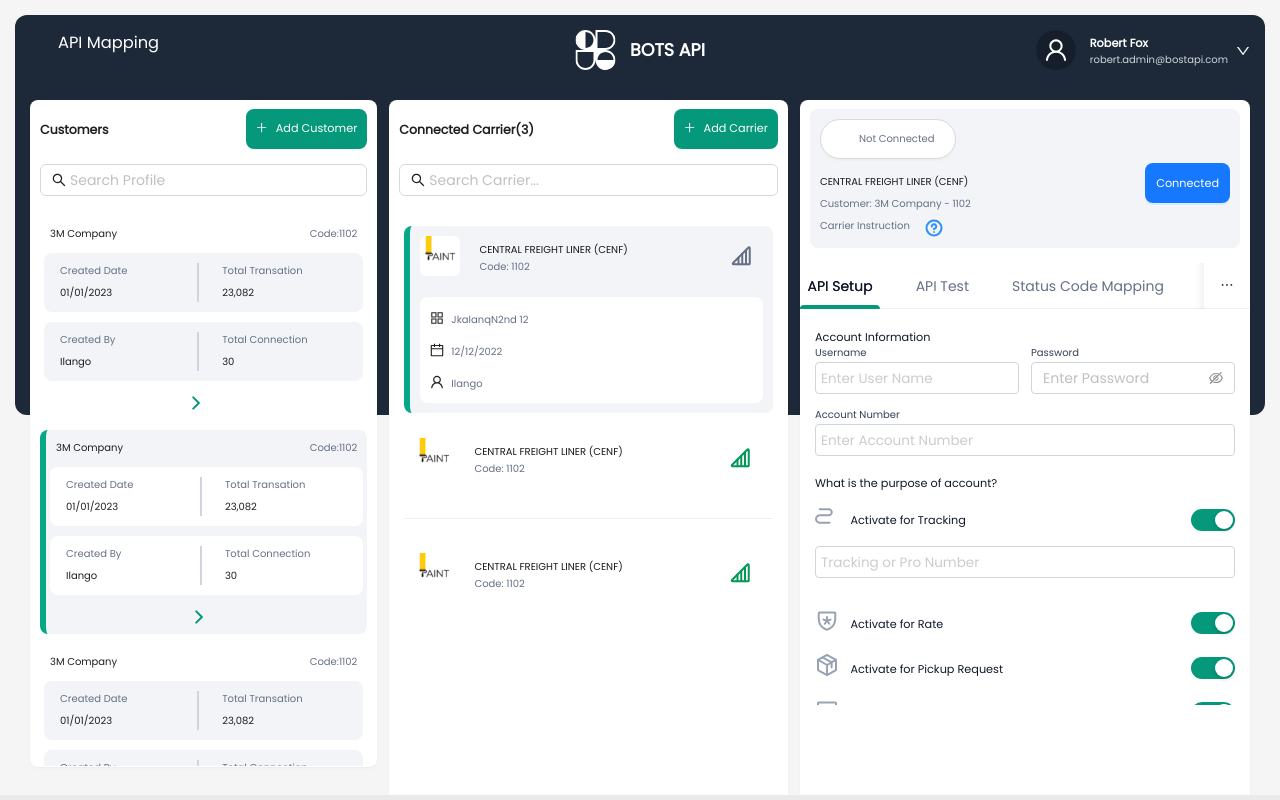
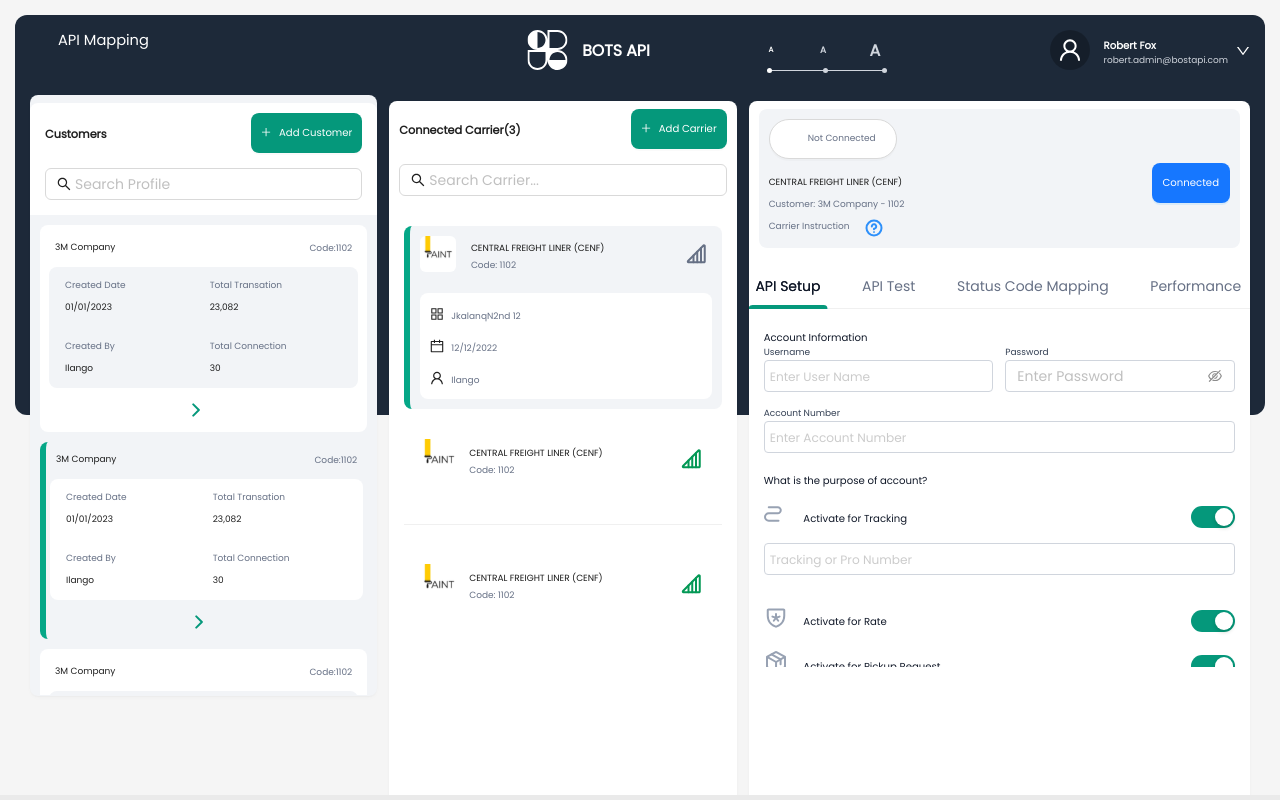
Before and after one commit to ursenthilmca/botsapi-1, a React (Create React App) app: page / in a window 1280 px wide. Built offline with nearby package versions, Linux system fonts and the light colour scheme; some icons are missing.

Commit message:
dynamic font size

```diff
--- /dev/null
+++ b/src/component/Button/IconButton.js
@@ -0,0 +1,29 @@
+import { Button } from "antd";
+import React from "react";
+// import { uniqueID } from "../../../utilz/utilz";
+
+const IconButton = ({
+    children,
+    onClick = () => { },
+    loading = false,
+    className = "",
+    disabled = false,
+    buttonType = "button",
+}) => {
+    return (
+        <Button
+            // id={uniqueID()}
+            loading={loading}
+            ghost
+            onClick={onClick}
+            className={`icon-button ${className}`}
+            shape="circle"
+            icon={children}
+            size="large"
+            disabled={disabled}
+            htmlType={buttonType}
+        />
+    );
+};
+
+export default IconButton;
--- /dev/null
+++ b/src/component/dynamic-font-size.js
@@ -0,0 +1,62 @@
+import { Col, Row } from "antd";
+import React, { useEffect, useState } from "react";
+import IconButton from "../component/Button/IconButton";
+
+
+const lowest = "-30%";
+const middle = "-10%";
+const highest = "10%";
+
+const DynamicFontSize = () => {
+    const [percent, setPercent] = useState(middle);
+
+    useEffect(() => {
+        const p = localStorage.getItem("fontZoomLevel");
+        if (p) {
+            handleClick(p);
+        }
+    }, []);
+
+    const handleClick = (p) => {
+        localStorage.setItem("fontZoomLevel", p);
+        setPercent(p);
+        document.documentElement.style.setProperty("--fontSizePercent", p);
+    };
+    return (
+        <div className="dynamic-font-size-container">
+            <Row className="text-container" gutter={5} justify={"space-between"}>
+                <Col>
+                    <IconButton
+                        onClick={() => handleClick(lowest)}
+                        className={`${percent === lowest && "active"}`}
+                    >
+                        A
+                    </IconButton>
+                </Col>
+                <Col>
+                    <IconButton
+                        onClick={() => handleClick(middle)}
+                        className={`${percent === middle && "active"}`}
+                    >
+                        A
+                    </IconButton>
+                </Col>
+                <Col>
+                    <IconButton
+                        onClick={() => handleClick(highest)}
+                        className={`${percent === highest && "active"}`}
+                    >
+                        A
+                    </IconButton>
+                </Col>
+            </Row>
+            <div className="line-container">
+                <span className={`${percent === lowest && "active"}`}></span>
+                <span className={`${percent === middle && "active"}`}></span>
+                <span className={`${percent === highest && "active"}`}></span>
+            </div>
+        </div>
+    );
+};
+
+export default DynamicFontSize;
--- a/src/modules/app-layout/app-layout.js
+++ b/src/modules/app-layout/app-layout.js
@@ -31,7 +31,7 @@ const AppLayout = () => {
         </div>
       </Sider>
       <Layout>
-        <div className="main-container">
+        <div className="main-container" style={{ marginLeft: !show ? '-9px' : '' }}>
           <Row gutter={{ xs: 8, sm: 8, md: 16, lg: 16 }}>
             <Col sm={24}>
               <Header />
--- a/src/modules/customer-setup/customer-setup.js
+++ b/src/modules/customer-setup/customer-setup.js
@@ -60,10 +60,10 @@ function CustomerSetup(props) {
 
   useEffect(() => {
     let customerListData = [...state.customersList];
-    customerListData.forEach((item)=>item.isShowPopup = false);
-    setState((state)=>({
+    customerListData.forEach((item) => item.isShowPopup = false);
+    setState((state) => ({
       ...state,
-      customersList:customerListData
+      customersList: customerListData
     }))
   }, [menuVisible])
 
@@ -178,19 +178,25 @@ function CustomerSetup(props) {
 
 "
       >
-        <Col sm={24} lg={show === true ? 7 : 6} className="custmer-card ">
+        <Col sm={24} lg={show === true ? 7 : 7} className="custmer-card " style={{ marginLeft: !show ? '-2px' : '' }}>
           <Card
             bordered={false}
             // style={{
             //   width: "100%",
             //   height: "100vh",
             // }}
-            className="p-0 cards-container"
+            className="p-0 cards-container "
+            style={{ backgroundColor: "#f2f4f7 !important, border:none" }}
           >
+            <div style={{
+              backgroundColor: "#FFFFFF", borderRadius: "8px 8px 0 0"
+            }}
+              className="p-5">
               <Row
                 gutter={{ xl: 12, lg: 5 }}
                 align={"middle"}
-              className="justify-content-between px-10"
+                className="justify-content-between px-10 pt-5"
+
               >
                 <Col xl={10}>
                   <span className="title">Customers</span>
@@ -214,18 +220,21 @@ function CustomerSetup(props) {
                   />
                 </Col>
               </Row>
+            </div>
 
-            <Row>
-              <Col sm={24}>
+            {/* </Card>
+          <Card style={{ backgroundColor: "transparent !important" }} className="customer-items"> */}
+            <Row style={{ backgroundColor: "transparent !important" }}>
+              <Col sm={24} >
                 <PerfectScrollbar
                   style={{
                     overflowY: "scroll !important",
                     overflowX: "hidden !important",
                   }}
-                  className="px-10 customer-box-scroll"
+                  className="px-10  customer-box-scroll"
                 >
                   {state.customersList.map((obj, index) => (
-                    <Row className={`mt-10 ${index == 1 ? 'selected-card':'un-selected-card'}`} key={obj.id}>
+                    <Row className={`mt-10 ${index == 1 ? 'selected-card' : 'un-selected-card'}`} key={obj.id} >
                       <Col sm={24}>
                         <Row>
                           <Col sm={12} className="text-normal font-normal">
@@ -240,8 +249,8 @@ function CustomerSetup(props) {
                         </Row>
 
                         <Row className=" inside-wrapper mt-10" gutter={12}>
-                          <Col sm={11}>
-                            <FiledCard title={"Created Date"}>
+                          <Col sm={12}>
+                            <FiledCard title={"Created Date"} >
                               <PrimaryLabel
                                 normal={true}
                                 className="text-normal font-normal"
@@ -249,23 +258,7 @@ function CustomerSetup(props) {
                                 01/01/2023
                               </PrimaryLabel>
                             </FiledCard>
-                          </Col>
-                          <Col sm={2}>
-                            <VerticalLine />
-                          </Col>
-                          <Col sm={11}>
-                            <FiledCard title={"Total Transation"}>
-                              <PrimaryLabel
-                                normal={true}
-                                className="text-normal font-normal"
-                              >
-                                23,082
-                              </PrimaryLabel>
-                            </FiledCard>
-                          </Col>
-                        </Row>
-                        <Row className=" inside-wrapper mt-10" gutter={12}>
-                          <Col sm={11}>
+                            <br />
                             <FiledCard title={"Created By "}>
                               <PrimaryLabel
                                 normal={true}
@@ -275,10 +268,18 @@ function CustomerSetup(props) {
                               </PrimaryLabel>
                             </FiledCard>
                           </Col>
-                          <Col sm={2}>
-                            <VerticalLine />
-                          </Col>
-                          <Col sm={11}>
+
+                          <Col sm={12}>
+                            <FiledCard title={"Total Transation"}>
+                              <PrimaryLabel
+                                normal={true}
+                                className="text-normal font-normal"
+                              >
+                                23,082
+                              </PrimaryLabel>
+                            </FiledCard>
+                            <br />
+
                             <FiledCard title={"Total Connection "}>
                               <PrimaryLabel
                                 normal={true}
@@ -287,6 +288,15 @@ function CustomerSetup(props) {
                                 30
                               </PrimaryLabel>
                             </FiledCard>
+                          </Col>
+                          {/* </Row>
+                        <Row className=" inside-wrapper mt-10" gutter={12}> */}
+                          <Col sm={11}>
+
+                          </Col>
+
+                          <Col sm={11}>
+
                           </Col>
                         </Row>
                         <Row className="mt-15">
@@ -344,7 +354,7 @@ function CustomerSetup(props) {
             </Row>
           </Card>
         </Col>
-        <Col sm={24} lg={show === true ? 8 : 7} className="carrier-card">
+        <Col sm={24} lg={show === true ? 7 : 8} className="carrier-card">
           <Card
             bordered={false}
             style={{
@@ -483,7 +493,7 @@ function CustomerSetup(props) {
             </div>
           </Card>
         </Col>
-        <Col sm={19} lg={show === true ? 9 : 11}>
+        <Col sm={19} lg={show === true ? 10 : 9}>
           <Card
             bordered={false}
             style={{
@@ -594,15 +604,15 @@ function CustomerSetup(props) {
                 <Tabs
                   defaultActiveKey="1"
                   items={tabsItem}
-                  onChange={() => {}}
+                  onChange={() => { }}
                   className="tabs-info "
                 />
               </Col>
             </Row>
           </Card>
         </Col>
-      </Row>
-    </div>
+      </Row >
+    </div >
   );
 }
 export default CustomerSetup;
--- a/src/modules/customer-setup/customer-setup.scss
+++ b/src/modules/customer-setup/customer-setup.scss
@@ -1,13 +1,26 @@
 .customer-setup {
   .ps__rail-x{
     display: none !important;
+
+  }
+  .custmer-card {
+    margin-top: -6px;
+    .cards-container{
+    background: #f2f4f7 ;
+  }
   }
 
   .cards-container {
+    // background: transparent ;
+
     .ant-card-body {
       padding:0.85rem 0 0.15rem 0 !important;
       .un-selected-card {
-        padding: 10px;
+        padding: 15px;
+        background-color: #fff;
+        border-radius: 8px ;
+        width: 100%;
+
         .inside-wrapper {
           background: #f2f4f7;
           border-radius: 8px;
@@ -37,7 +50,7 @@
     }
 
     .customer-box-scroll{
-      max-height: calc(70vh - 0px);
+      max-height: calc(60vh - 0px);
       padding-bottom: 16px;
     }
   }
@@ -468,3 +481,11 @@ table {
   height: 325px;
   border-radius: 6px;
 }
+
+.ant-card.customer-items{
+  background-color: transparent !important;
+
+  .ant-card-body{
+    background-color: transparent !important;
+  }
+}
--- a/src/modules/header/header.js
+++ b/src/modules/header/header.js
@@ -1,18 +1,25 @@
 import { Avatar, Col, Dropdown, Row, Space } from "antd";
-import React, { useRef } from "react";
+import React, { useRef, useEffect, useState } from "react";
 import { ReactComponent as HamburgerMenuIcon } from "./../../assets/svg/hamburger-menu.svg";
 import { ReactComponent as LogoIcon } from "./../../assets/svg/logo.svg";
 import { UserOutlined, DownOutlined } from "@ant-design/icons";
 import { MenuActions } from "../menu/menu-action";
 import { useSelector, useDispatch } from "react-redux";
+import DynamicFontSize from "../../component/dynamic-font-size";
 // import { Transition } from "react-transition-group";
+import IconButton from "../../component/Button/IconButton";
 
 
 import "./header.scss";
+const lowest = 9;
+const middle = 10;
+const highest = 11;
 
 function Header(props) {
   const dispacth = useDispatch();
   const show = useSelector(state => state.menubar.menuVisible);
+  const [percent, setPercent] = useState(9);
+
 
   const showMenuHandler = () => {
     dispacth(MenuActions.showMenu());
@@ -27,8 +34,36 @@ function Header(props) {
       label: <span>Profile</span>,
     },
   ];
+
+
+
+  // const [percent, setPercent] = useState(middle);
+
+  // useEffect(() => {
+  //   const p = localStorage.getItem("fontZoomLevel");
+  //   if (p) {
+  //     handleClick(p);
+  //   }
+  // }, []);
+
+  // const handleClick = (p) => {
+  //   localStorage.setItem("fontZoomLevel", p);
+  //   setPercent(p);
+  //   document.documentElement.style.setProperty("--fontSizePercent", p);
+  // };
+
+
+  const handleIncreaseFontSize = (size) => {
+    setPercent(size)
+    // setPercent(percent + 0.85);
+  };
+
+  useEffect(() => {
+    document.documentElement.style.fontSize = `${percent}px`;
+  }, [percent]);
   return (
     <Row gutter={{ xs: 8, sm: 8, md: 16, lg: 16 }} className="header-container">
+
       <Col span={8}>
         <div className="hamburge-menu">
           <HamburgerMenuIcon onClick={showMenuHandler} style={{ cursor: "pointer" }} />
@@ -51,13 +86,50 @@ function Header(props) {
         )} */}
         {/* </CSSTransition> */}
       </Col>
-      <Col span={8}>
+      <Col span={6}>
+        {/* <button onClick={handleIncreaseFontSize}>Increase Font Size</button> */}
         <div className="logo-info">
           <LogoIcon />
           <div className="logo-text">bots api</div>
         </div>
       </Col>
-      <Col span={8}>
+      <Col span={4}>
+        <div className="dynamic-font-size-container">
+          <Row className="text-container" gutter={12}  >
+            <Col>
+              <IconButton
+                onClick={() => handleIncreaseFontSize(lowest)}
+                className={`${percent === lowest && "active"}`}
+              >
+                A
+              </IconButton>
+            </Col>
+            <Col>
+              <IconButton
+                onClick={() => handleIncreaseFontSize(middle)}
+                className={`${percent === middle && "active"}`}
+              >
+                A
+              </IconButton>
+            </Col>
+            <Col>
+              <IconButton
+                onClick={() => handleIncreaseFontSize(highest)}
+                className={`${percent === highest && "active"}`}
+              >
+                A
+              </IconButton>
+            </Col>
+          </Row>
+          <div className="line-container">
+            <span className={`${percent === lowest && "active"}`}></span>
+            <span className={`${percent === middle && "active"}`}></span>
+            <span className={`${percent === highest && "active"}`}></span>
+          </div>
+        </div>
+
+      </Col>
+      <Col span={6}>
         <div className="profile-wrapper">
           <Avatar size="large" icon={<UserOutlined />} />
           <Dropdown
--- a/src/modules/header/header.scss
+++ b/src/modules/header/header.scss
@@ -44,3 +44,56 @@
     }
   }
 }
+
+.dynamic-font-size-container {
+  .text-container {
+    button {
+      color: #d0d5dd;
+      &:hover,
+      &:active,
+      &:focus,
+      &.active {
+        color: #fff;
+      }
+      font-weight: 600;
+      border: none;
+
+    }
+    div:nth-child(1) button {
+
+      font-size: 0.813rem !important;
+    }
+    div:nth-child(2) button {
+
+      font-size: 1rem !important;
+    }
+    div:nth-child(3) button {
+      font-size: 1.188 !important;
+    }
+  }
+  .line-container {
+    width: 120px;
+
+    margin-top: 0px;
+    margin-left: 16px;
+    height: 1px;
+    background-color: #d0d5dd;
+    display: flex;
+    justify-content: space-between;
+    span {
+      display: inline-block;
+      height: 5px;
+      width: 5px;
+      background-color: #d0d5dd;
+      border-radius: 5px;
+      position: relative;
+      &:nth-child(2) {
+        margin-left: -3px;
+      }
+      top: -2px;
+      &.active {
+        background-color: #fff !important;
+      }
+    }
+  }
+}
--- a/src/modules/menu/menu.scss
+++ b/src/modules/menu/menu.scss
@@ -1,14 +1,15 @@
 .menu-wrapper {
-  margin-top: -16px;
-  margin-left: -16px;
+  margin-top: -33px;
+  margin-left: -26px;
   position: relative;
 
   .menu-items {
-    height: 97vh;
-    border-radius: 12px;
+    height: 100vh;
     padding-left: 15px;
     padding-top: 15px;
-    color: #475467 !important;
+    color: #fff !important;
+    background-color: #343e4d;
+
 
     &.menu-items > li:first-child {
       width: 21%;
@@ -23,7 +24,7 @@
     }
 
     .ant-menu-title-content {
-      color: #475467 !important;
+      color: #fff !important;
     }
     // li {
     //   padding-left: 10px !important;
@@ -60,7 +61,7 @@
         padding-left: 12px !important;
         padding-right: 12px !important;
         .ant-menu-title-content {
-          font-size: 0.75em;
+          font-size: 1em;
         }
       }
       .ant-menu-sub {
```
Lines whose indentation alone changed are shown as unchanged.
